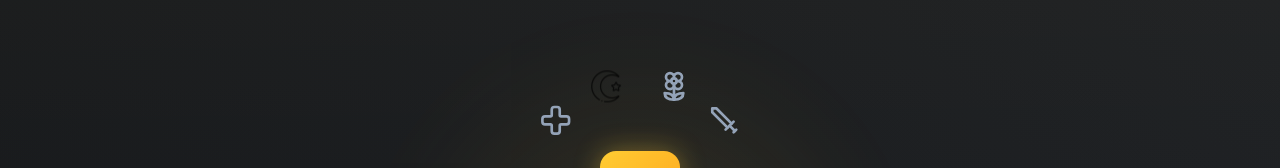
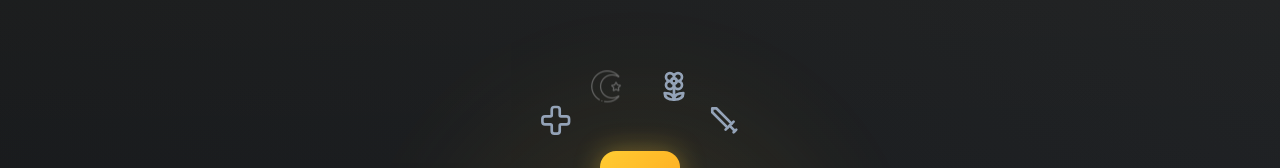
Before and after one commit to LmpZero/Wisdom-Ai-v1, a React (Vite) app: page / in a window 1280 px wide. Shown: the part 197-365 px from the top of the page. Built offline with nearby package versions, Linux system fonts and the light colour scheme; the HTML template or start-up script is replaced by a standard one.

Commit message:
Update icon color

```diff
--- a/src/components/FloatingIcon.tsx
+++ b/src/components/FloatingIcon.tsx
@@ -35,8 +35,8 @@ const FloatingIcon = ({ Icon, position, isSelected = false, onClick, label, isIm
           alt={label}
           className={`w-8 h-8 transition-all duration-300 ease-in-out ${
             isSelected
-              ? 'scale-120 filter drop-shadow-glow brightness-125 hue-rotate-[45deg] saturate-150'
-              : 'opacity-70 hover:opacity-100 hover:scale-110 hover:hue-rotate-[30deg] hover:saturate-125'
+              ? 'scale-120 filter drop-shadow-glow brightness-0 saturate-100 sepia-100 hue-rotate-[45deg] contrast-200'
+              : 'opacity-70 hover:opacity-100 hover:scale-110 filter brightness-0 saturate-100 invert-[0.5] hover:invert-[0.7]'
           }`}
         />
       ) : (
```
